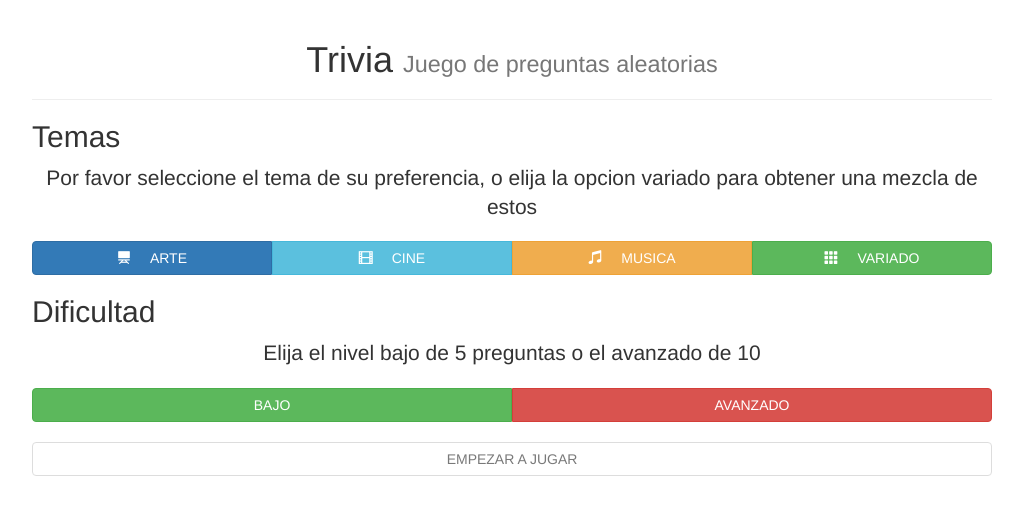
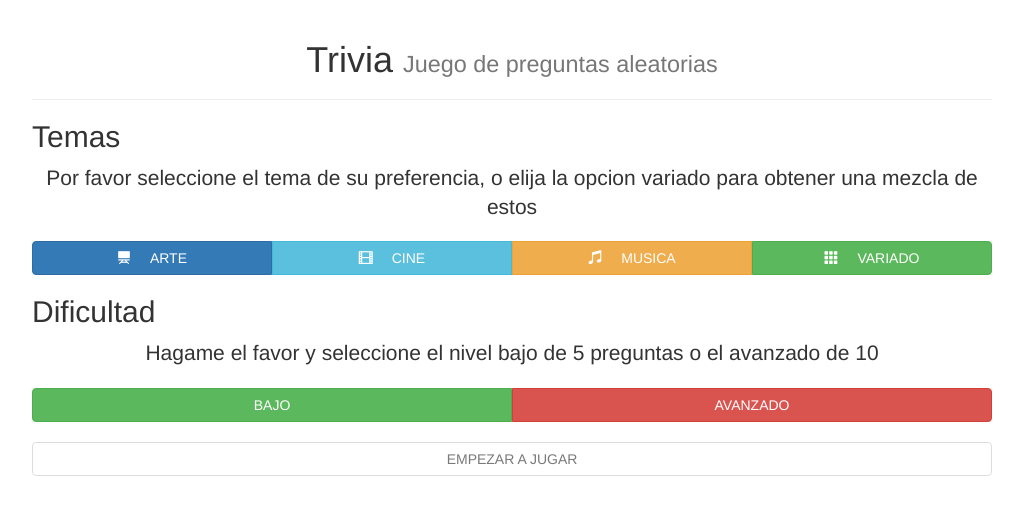
Before and after one commit to nkchaverri/trivia, a plain HTML site: page index.html in a window 1280 px wide. Shown: the whole page, without its empty margins (128-1151 px from the left). Drawn offline with nearby package versions, Linux system fonts and the light colour scheme.

Commit message:
Cmabiando mensaje dificultad

```diff
--- a/index.html
+++ b/index.html
@@ -78,7 +78,7 @@
 
 
     <h2>Dificultad</h2>
-    <p class="lead">Elija el nivel bajo de 5 preguntas o el avanzado de 10</p>
+    <p class="lead">Hagame el favor y seleccione el nivel bajo de 5 preguntas o el avanzado de 10</p>
 
     <div class="btn-group btn-group-justified " data-toggle="buttons">
                 <label class="btn btn-success">
```
